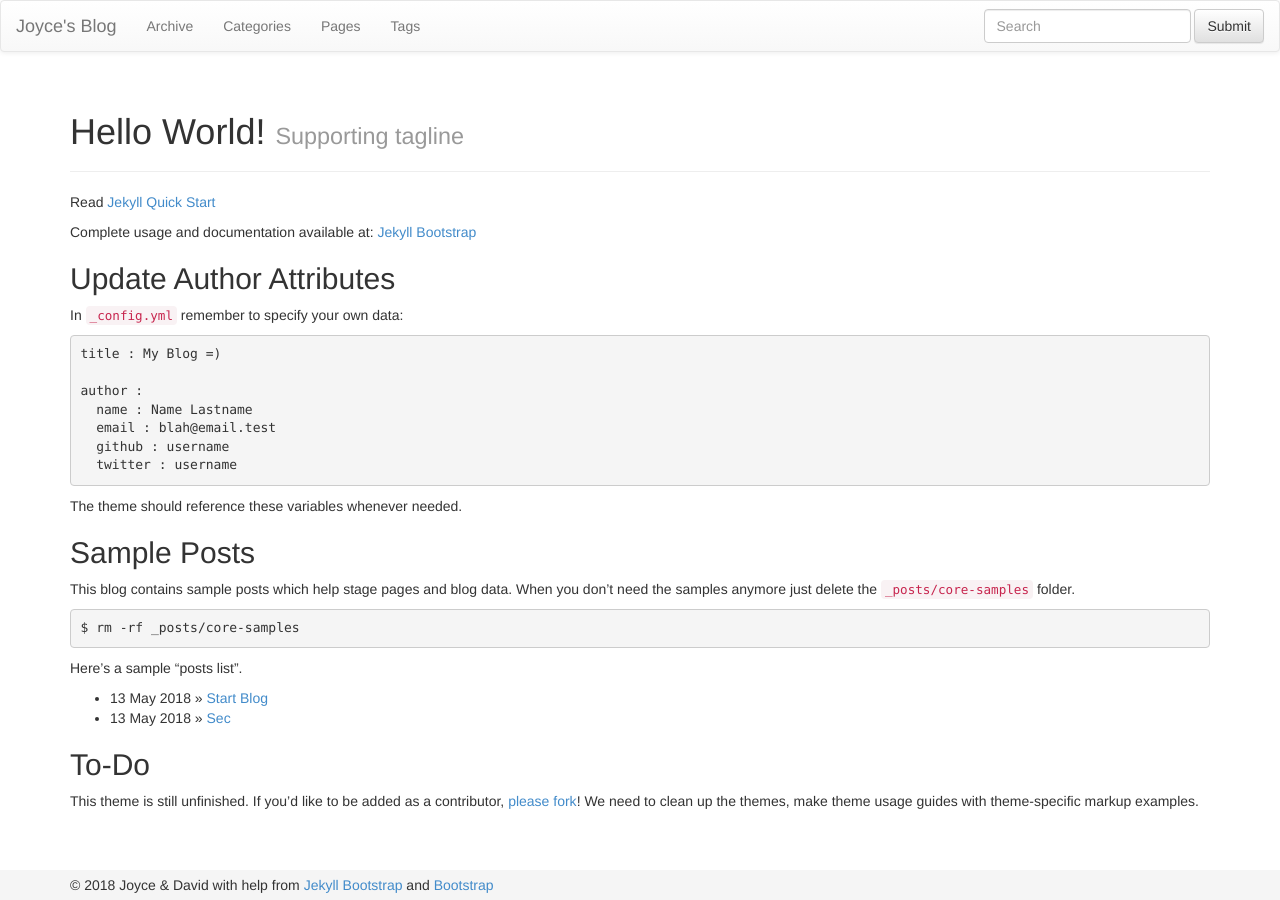
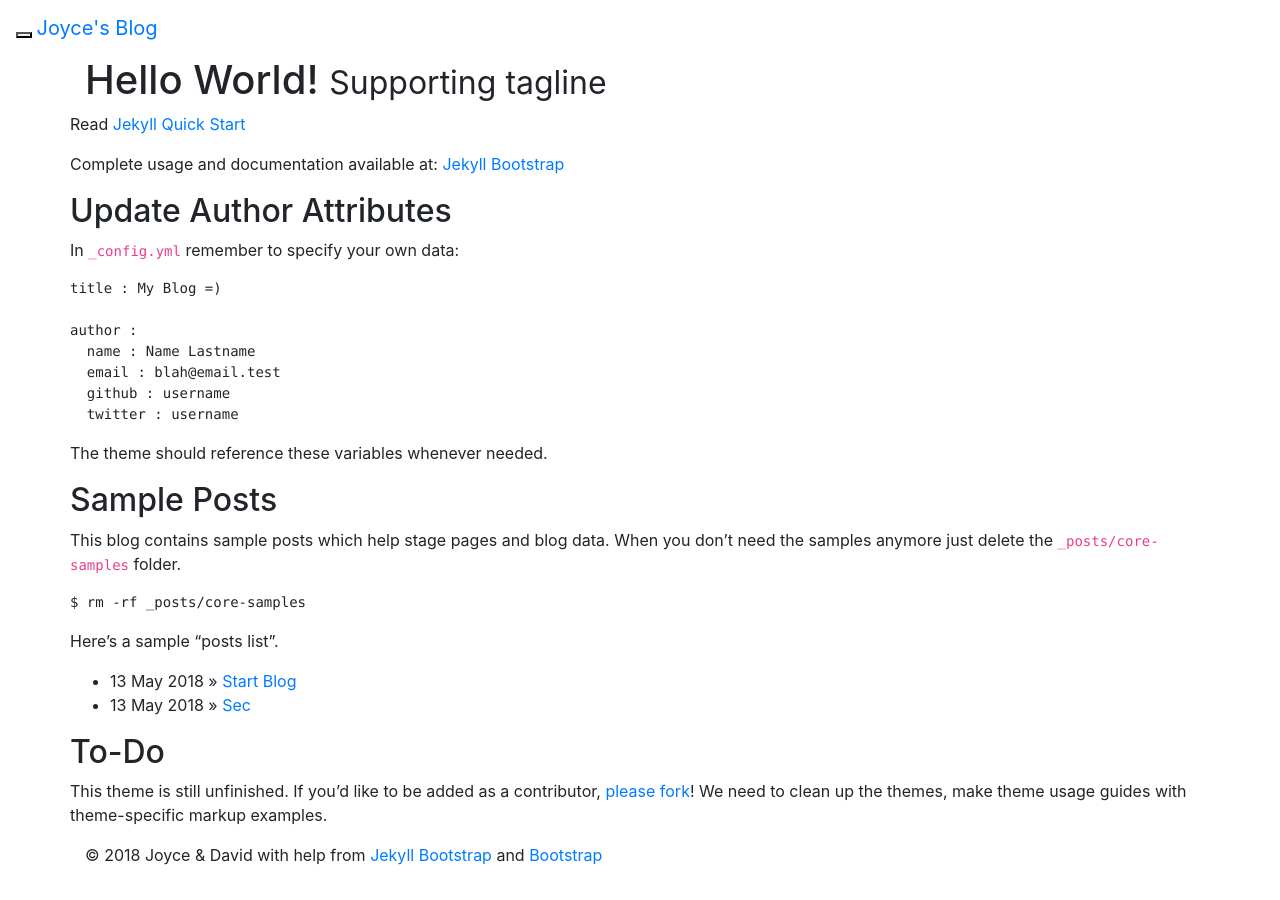
Before and after one commit to joycewen0910/joycewen0910.github.io, a Jekyll site: the page built from index.md, in a window 1280 px wide. Built offline with Jekyll 4.4.1, drawn with Linux system fonts in a browser that asks for light colours; nearby versions of some CDN libraries.

Commit message:
update bootstrap

```diff
--- a/_includes/themes/bootstrap-3/default.html
+++ b/_includes/themes/bootstrap-3/default.html
@@ -1,25 +1,29 @@
 <!DOCTYPE html>
 <html lang="en">
+
 <head>
   <meta charset="utf-8">
   <meta http-equiv="X-UA-Compatible" content="IE=edge">
 
   <title>{{ page.title }}</title>
-    {% if page.description %}<meta name="description" content="{{ page.description }}">{% endif %}
+  {% if page.description %}
+  <meta name="description" content="{{ page.description }}">{% endif %}
   <meta name="author" content="{{ site.author.name }}">
 
   <!-- Enable responsive viewport -->
   <meta name="viewport" content="width=device-width, initial-scale=1.0">
 
   <!-- Bootstrap styles -->
-    <link href="{{ ASSET_PATH }}/bootstrap/css/bootstrap.min.css" rel="stylesheet">
+  <link rel="stylesheet" href="https://stackpath.bootstrapcdn.com/bootstrap/4.1.0/css/bootstrap.min.css" integrity="sha384-9gVQ4dYFwwWSjIDZnLEWnxCjeSWFphJiwGPXr1jddIhOegiu1FwO5qRGvFXOdJZ4"
+    crossorigin="anonymous">
+  <!-- <link href="{{ ASSET_PATH }}/bootstrap/css/bootstrap.min.css" rel="stylesheet"> -->
   <!-- Optional theme -->
-    <link href="{{ ASSET_PATH }}/bootstrap/css/bootstrap-theme.min.css" rel="stylesheet">
+  <!-- <link href="{{ ASSET_PATH }}/bootstrap/css/bootstrap-theme.min.css" rel="stylesheet"> -->
   <!-- Sticky Footer -->
-    <link href="{{ ASSET_PATH }}/bootstrap/css/bs-sticky-footer.css" rel="stylesheet">
+  <!-- <link href="{{ ASSET_PATH }}/bootstrap/css/bs-sticky-footer.css" rel="stylesheet"> -->
 
   <!-- Custom styles -->
-    <link href="{{ ASSET_PATH }}/css/style.css?body=1" rel="stylesheet" type="text/css" media="all">
+  <!-- <link href="{{ ASSET_PATH }}/css/style.css?body=1" rel="stylesheet" type="text/css" media="all"> -->
 
   <!-- HTML5 Shim and Respond.js IE8 support of HTML5 elements and media queries -->
   <!-- WARNING: Respond.js doesn't work if you view the page via file:// -->
@@ -59,9 +63,7 @@
       <!-- Collect the nav links, forms, and other content for toggling -->
       <div class="collapse navbar-collapse" id="jb-navbar-collapse">
         <ul class="nav navbar-nav">
-            {% assign pages_list = site.pages %}
-            {% assign group = 'navigation' %}
-            {% include JB/pages_list %}
+          {% assign pages_list = site.pages %} {% assign group = 'navigation' %} {% include JB/pages_list %}
         </ul>
         <form class="navbar-form navbar-right" role="search">
           <div class="form-group">
@@ -69,7 +71,8 @@
           </div>
           <button type="submit" class="btn btn-default">Submit</button>
         </form>
-        </div><!-- /.navbar-collapse -->
+      </div>
+      <!-- /.navbar-collapse -->
     </nav>
 
     <div class="container">
@@ -80,9 +83,10 @@
 
   <div id="footer">
     <div class="container">
-        <p>&copy; {{ site.time | date: '%Y' }} {{ site.author.name }}
-          with help from <a href="http://jekyllbootstrap.com" target="_blank" title="The Definitive Jekyll Blogging Framework">Jekyll Bootstrap</a>
-          and <a href="http://getbootstrap.com" target="_blank">Bootstrap</a>
+      <p>&copy; {{ site.time | date: '%Y' }} {{ site.author.name }} with help from
+        <a href="http://jekyllbootstrap.com" target="_blank" title="The Definitive Jekyll Blogging Framework">Jekyll Bootstrap</a>
+        and
+        <a href="http://getbootstrap.com" target="_blank">Bootstrap</a>
       </p>
     </div>
   </div>
@@ -93,6 +97,8 @@
   <!-- Latest compiled and minified JavaScript, requires jQuery 1.x (2.x not supported in IE8) -->
   <!-- Placed at the end of the document so the pages load faster -->
   <script src="https://ajax.googleapis.com/ajax/libs/jquery/1.10.2/jquery.min.js"></script>
-    <script src="{{ ASSET_PATH }}/bootstrap/js/bootstrap.min.js"></script>
+  <script src="https://stackpath.bootstrapcdn.com/bootstrap/4.1.0/js/bootstrap.min.js" />
+  <!-- <script src="{{ ASSET_PATH }}/bootstrap/js/bootstrap.min.js"></script> -->
 </body>
+
 </html>
```
Lines whose indentation alone changed are shown as unchanged.
